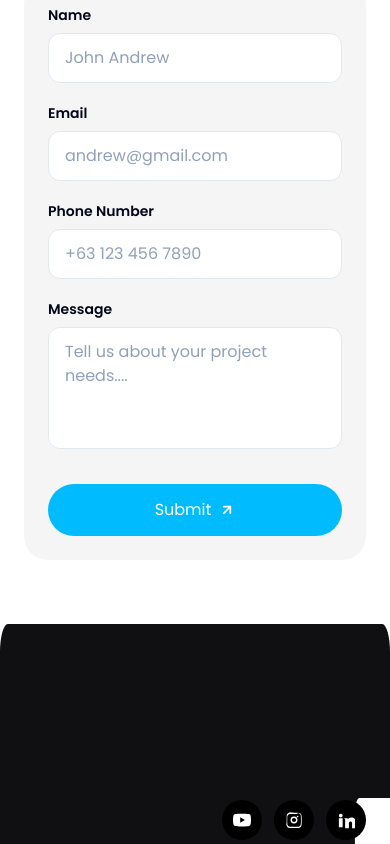
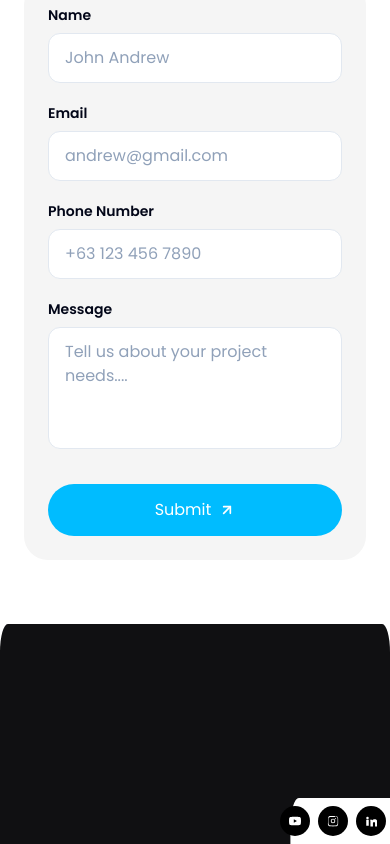
Before and after one commit to jandr003/TayoBuild, a React (Vite) app: page / in a window 390 px wide. Shown: the part 10140-10984 px from the top of the page. Built offline with nearby package versions, Linux system fonts and the light colour scheme.

Commit message:
Update project

```diff
--- a/src/pages/Footer.jsx
+++ b/src/pages/Footer.jsx
@@ -7,27 +7,35 @@ export default function Footer() {
         preserveAspectRatio="none"
         aria-hidden="true"
       >
+
     <path
-          d="M28,0 L1362,0 A28,28 0 0 1 1390,28 L1390,174 L1281,174 A16,16 0 0 0 1265,190 L1265,220 L0,220 L0,28 A28,28 0 0 1 28,0 Z"
+        className="hidden sm:block"
+        d="M28,0 L1362,0 A28,28 0 0 1 1390,28 L1390,174 L1290,174 A16,16 0 0 0 1274,190 L1274,220 L0,220 L0,28 A28,28 0 0 1 28,0 Z"
+        fill="#101012"
+    />
+
+    <path
+        className="sm:hidden"
+        d="M28,0 L1362,0 A28,28 0 0 1 1390,28 L1390,174 L1065,174 A30,30 0 0 0 1035,204 L1035,220 L0,220 L0,28 A28,28 0 0 1 28,0 Z"
         fill="#101012"
     />
       </svg>
 
-        <div className="absolute bottom-1 right-6 z-10 flex gap-3">
-            <a href="#" target="_blank" rel="noopener noreferrer" className="flex h-10 w-10 items-center justify-center rounded-full bg-black transition-opacity hover:opacity-80">
-                <svg viewBox="0 0 24 24" width="18" height="18" fill="white">
+      <div className="absolute bottom-1 right-3 z-10 flex gap-3 max-sm:bottom-2 max-sm:right-1 max-sm:gap-2">
+        <a href="#" target="_blank" rel="noopener noreferrer" className="flex h-9 w-9 items-center justify-center rounded-full bg-black transition-opacity hover:opacity-80 max-sm:h-[30px] max-sm:w-[30px]">
+          <svg viewBox="0 0 24 24" width="16" height="16" fill="white" className="max-sm:!w-[12px] max-sm:!h-[12px]">
             <path d="M23.5 6.2a3 3 0 0 0-2.1-2.1C19.5 3.5 12 3.5 12 3.5s-7.5 0-9.4.6A3 3 0 0 0 .5 6.2 31 31 0 0 0 0 12a31 31 0 0 0 .5 5.8 3 3 0 0 0 2.1 2.1c1.9.6 9.4.6 9.4.6s7.5 0 9.4-.6a3 3 0 0 0 2.1-2.1A31 31 0 0 0 24 12a31 31 0 0 0-.5-5.8ZM9.6 15.6V8.4l6.3 3.6-6.3 3.6Z" />
           </svg>
         </a>
 
-            <a href="#" target="_blank" rel="noopener noreferrer" className="flex h-10 w-10 items-center justify-center rounded-full bg-black transition-opacity hover:opacity-80">
-                <svg viewBox="0 0 24 24" width="18" height="18" fill="white">
+        <a href="#" target="_blank" rel="noopener noreferrer" className="flex h-9 w-9 items-center justify-center rounded-full bg-black transition-opacity hover:opacity-80 max-sm:h-[30px] max-sm:w-[30px]">
+          <svg viewBox="0 0 24 24" width="16" height="16" fill="white" className="max-sm:!w-[12px] max-sm:!h-[12px]">
             <path d="M12 2.2c3.2 0 3.6 0 4.9.07 1.2.06 2 .25 2.4.42.6.24 1 .53 1.5 1 .47.47.76.9 1 1.5.17.4.36 1.2.42 2.4.06 1.3.07 1.7.07 4.9s0 3.6-.07 4.9c-.06 1.2-.25 2-.42 2.4-.24.6-.53 1-1 1.5-.47.47-.9.76-1.5 1-.4.17-1.2.36-2.4.42-1.3.06-1.7.07-4.9.07s-3.6 0-4.9-.07c-1.2-.06-2-.25-2.4-.42-.6-.24-1-.53-1.5-1-.47-.47-.76-.9-1-1.5-.17-.4-.36-1.2-.42-2.4C2.2 15.6 2.2 15.2 2.2 12s0-3.6.07-4.9c.06-1.2.25-2 .42-2.4.24-.6.53-1 1-1.5.47-.47.9-.76 1.5-1 .4-.17 1.2-.36 2.4-.42C8.4 2.2 8.8 2.2 12 2.2Zm0 1.8c-3.14 0-3.51.01-4.75.07-1.02.05-1.57.22-1.94.36-.49.19-.84.42-1.2.79-.37.36-.6.71-.79 1.2-.14.37-.31.92-.36 1.94C3.01 8.49 3 8.86 3 12s.01 3.51.07 4.75c.05 1.02.22 1.57.36 1.94.19.49.42.84.79 1.2.36.37.71.6 1.2.79.37.14.92.31 1.94.36 1.24.06 1.61.07 4.75.07s3.51-.01 4.75-.07c1.02-.05 1.57-.22 1.94-.36.49-.19.84-.42 1.2-.79.37-.36.6-.71.79-1.2.14-.37.31-.92.36-1.94.06-1.24.07-1.61.07-4.75s-.01-3.51-.07-4.75c-.05-1.02-.22-1.57-.36-1.94a3.2 3.2 0 0 0-.79-1.2 3.2 3.2 0 0 0-1.2-.79c-.37-.14-.92-.31-1.94-.36C15.51 4.01 15.14 4 12 4Zm0 3.4a4.6 4.6 0 1 1 0 9.2 4.6 4.6 0 0 1 0-9.2Zm0 1.8a2.8 2.8 0 1 0 0 5.6 2.8 2.8 0 0 0 0-5.6Zm5.85-2a1.08 1.08 0 1 1-2.15 0 1.08 1.08 0 0 1 2.15 0Z" />
           </svg>
         </a>
 
-            <a href="#" target="_blank" rel="noopener noreferrer" className="flex h-10 w-10 items-center justify-center rounded-full bg-black transition-opacity hover:opacity-80">
-                <svg viewBox="0 0 24 24" width="18" height="18" fill="white">
+        <a href="#" target="_blank" rel="noopener noreferrer" className="flex h-9 w-9 items-center justify-center rounded-full bg-black transition-opacity hover:opacity-80 max-sm:h-[30px] max-sm:w-[30px]">
+          <svg viewBox="0 0 24 24" width="16" height="16" fill="white" className="max-sm:!w-[12px] max-sm:!h-[12px]">
             <path d="M4.98 3.5a2.5 2.5 0 1 1 0 5 2.5 2.5 0 0 1 0-5ZM2.5 9.5h5v12h-5v-12ZM9.5 9.5h4.8v1.64h.07c.67-1.2 2.3-2.47 4.73-2.47 5.06 0 6 3.33 6 7.66v6.67h-5v-5.92c0-1.41-.03-3.23-1.97-3.23-1.97 0-2.28 1.54-2.28 3.13v6.02h-5v-12Z" />
           </svg>
         </a>
```
Lines whose indentation alone changed are shown as unchanged.
